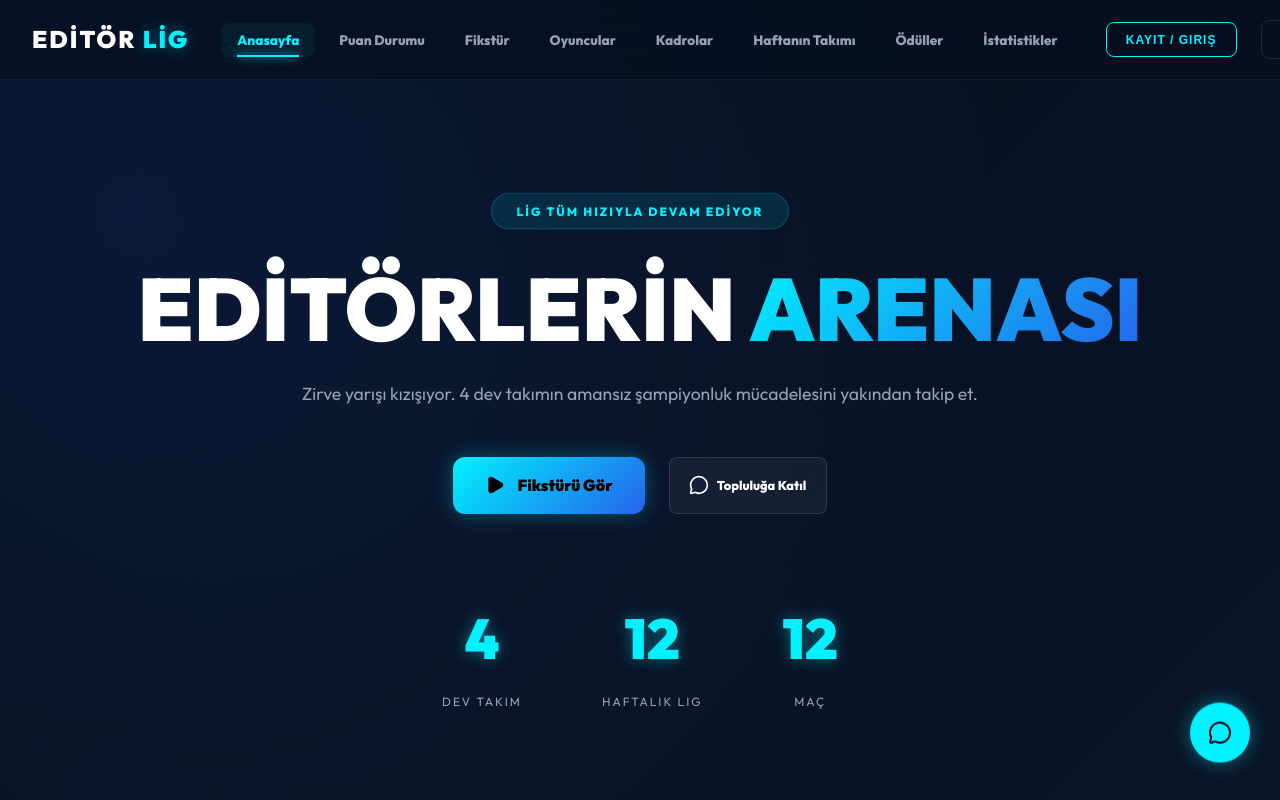
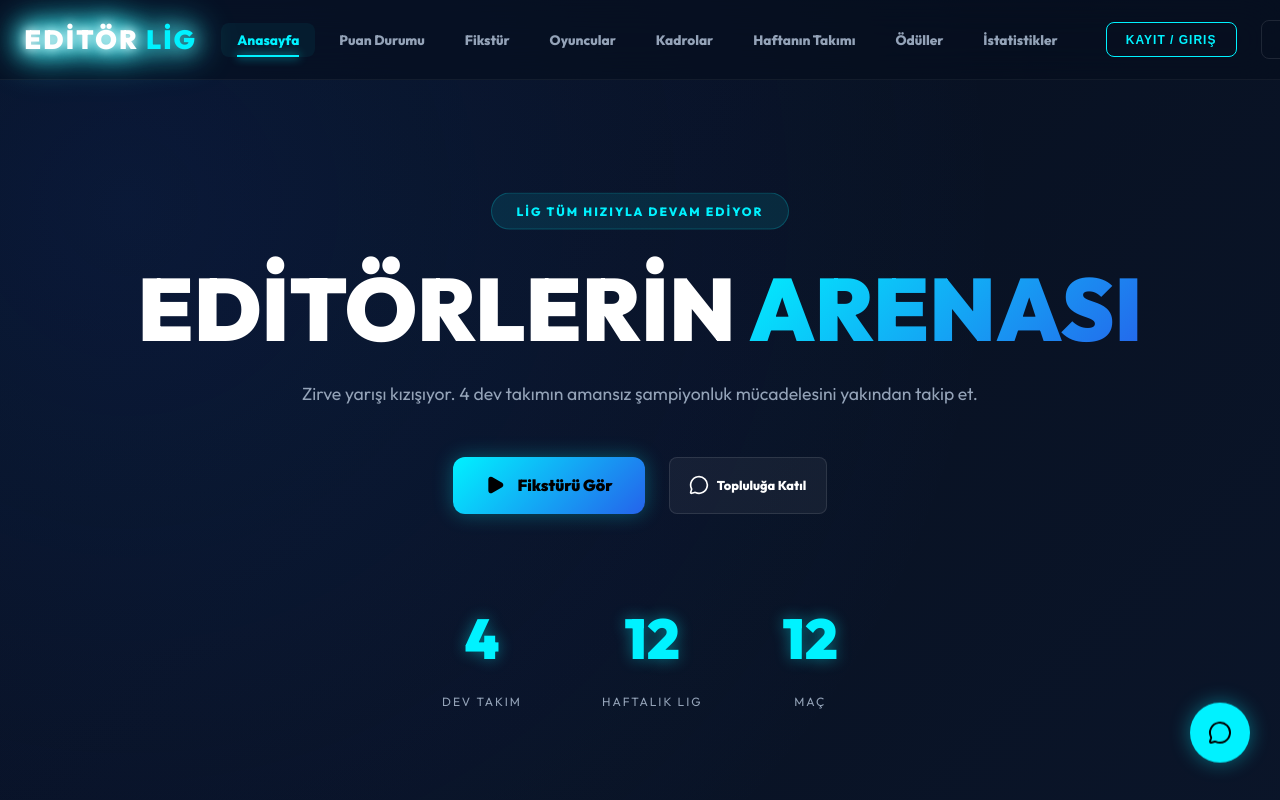
Before and after one commit to zeustrabzon61-collab/editor-lig-site, a React (Vite) app: page / in a window 1280 px wide. In both pictures the pointer is over the link "EDİTÖR LİG". Shown: the top 800 px of the page. Built offline with nearby package versions, Linux system fonts and the light colour scheme.

Commit message:
Add files via upload

```diff
--- a/src/components/Navbar.jsx
+++ b/src/components/Navbar.jsx
@@ -31,7 +31,7 @@ const Navbar = () => {
   return (
     <nav className="navbar">
       <div className="container nav-content">
-        <NavLink to="/" className="logo">
+        <NavLink to="/" className="logo logo-hover-effect">
           <span className="logo-text">EDİTÖR <span className="neon-text">LİG</span></span>
         </NavLink>
 
--- a/src/index.css
+++ b/src/index.css
@@ -99,6 +99,16 @@ button {
   text-decoration: none;
   display: flex;
   align-items: center;
+  transition: all 0.4s cubic-bezier(0.175, 0.885, 0.32, 1.275);
+}
+
+.logo-hover-effect:hover {
+  transform: scale(1.1);
+  filter: drop-shadow(0 0 10px rgba(255, 255, 255, 0.5)) drop-shadow(0 0 15px var(--accent-primary));
+}
+
+.logo-hover-effect:hover .logo-text {
+  text-shadow: 0 0 10px #fff, 0 0 20px var(--accent-primary);
 }
 
 .logo-text {
```
